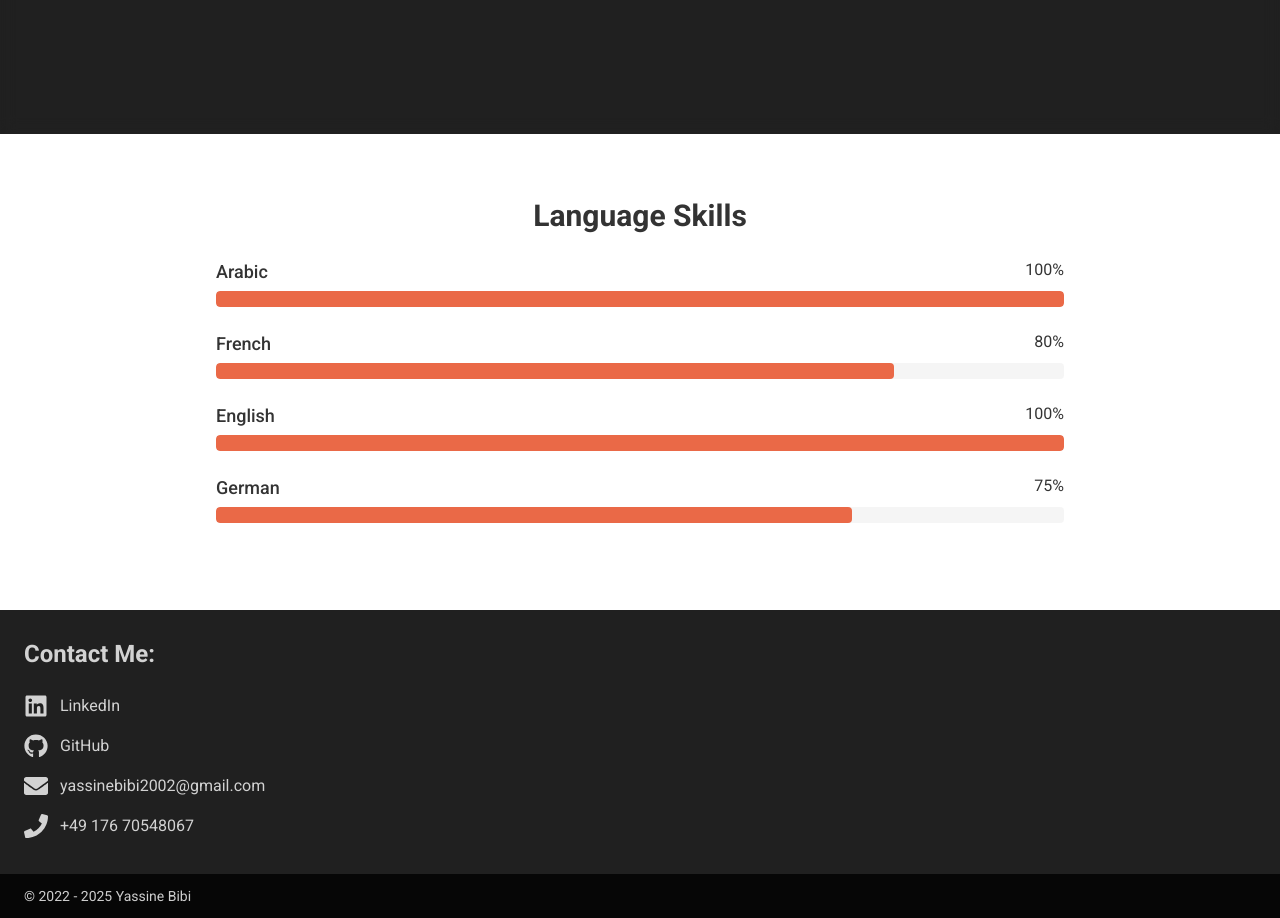
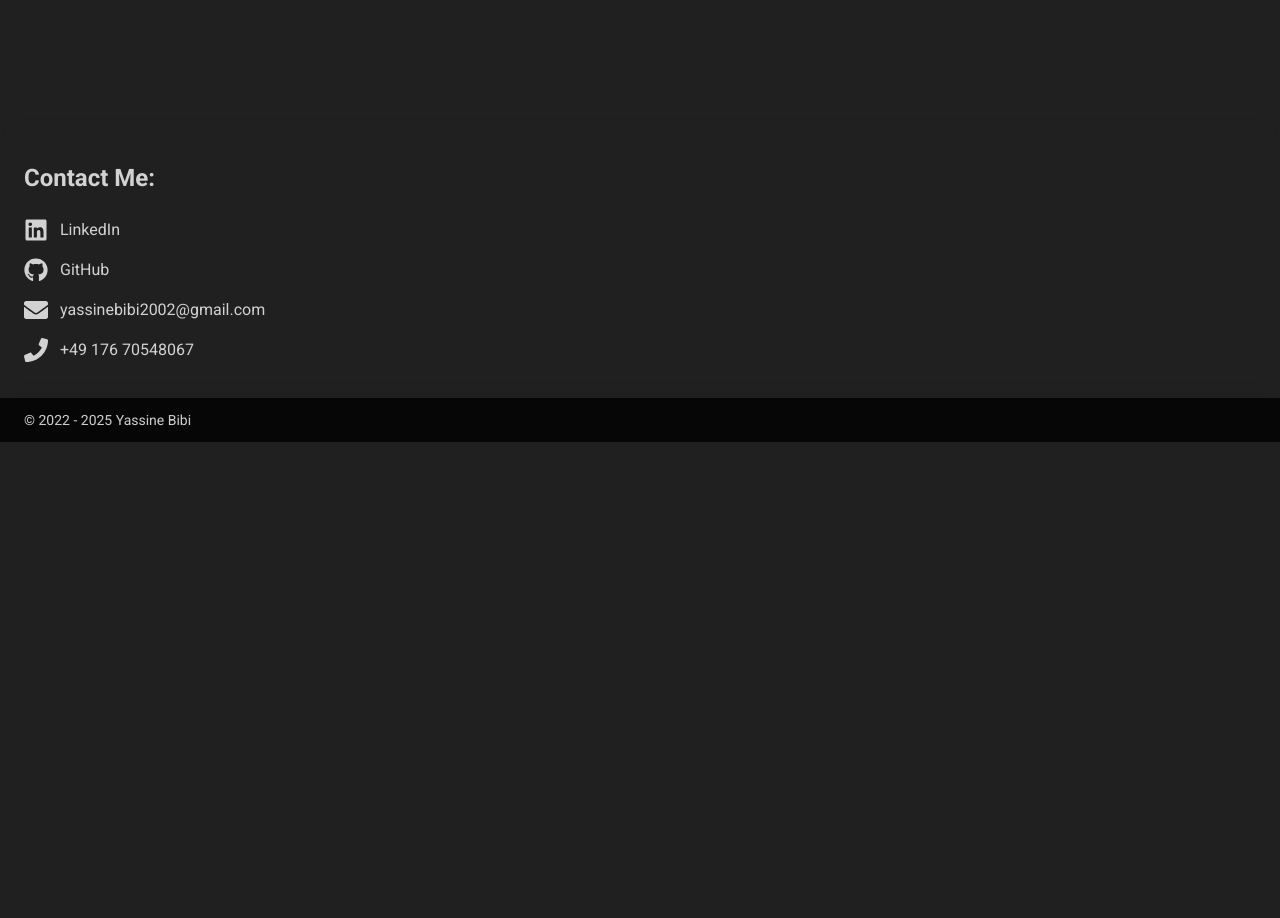
Before and after one commit to YassineBibi02/YassineBibi02.github.io, a Next.js app: page / in a window 1280 px wide. Shown: the part 3400-4318 px from the top of the page. After the commit the page ends 3842 px from the top, so only its background shows below. Built offline with nearby package versions, Linux system fonts and the light colour scheme.

Commit message:
Deploying analytics

```diff
--- a/app/components/Contact.tsx
+++ b/app/components/Contact.tsx
@@ -3,7 +3,7 @@ import { FaLinkedin, FaGithub, FaEnvelope, FaPhone } from 'react-icons/fa';
 
 const ContactInfo = () => {
   return (
-    <div className='pt-7'>
+    <div className=' backdrop-blur pt-7'>
     <div className=" w-full max-w-7xl px-[clamp(8px,10%,24px)] pu-5 mx-auto bg-transparent rounded-none pb-9">
       <h2 className="text-2xl font-bold text-WhiteCustom mb-6">Contact Me:</h2>
 
--- a/app/components/Languages.tsx
+++ b/app/components/Languages.tsx
@@ -1,41 +1,41 @@
-import React from 'react';
+// import React from 'react';
 
-const Languages = () => {
-    type LanguageSkill = {
-        name: string;
-        level: number;
-      };
-  // Example language skills
-  const languageSkills: LanguageSkill[] = [
-    { name: 'Arabic', level: 100 },
-    { name: 'French', level: 80 },
-    { name: 'English', level: 100 },
-    { name: 'German', level: 75 }
+// const Languages = () => {
+//     type LanguageSkill = {
+//         name: string;
+//         level: number;
+//       };
+//   // Example language skills
+//   const languageSkills: LanguageSkill[] = [
+//     { name: 'Arabic', level: 100 },
+//     { name: 'French', level: 80 },
+//     { name: 'English', level: 100 },
+//     { name: 'German', level: 75 }
 
 
-  ];
+//   ];
 
-  return (
-    <div className="bg-white py-10">
-      <div className="w-full max-w-4xl px-[clamp(8px,10%,24px)] mx-auto rounded-3xl p-6">
-        <h2 className="text-3xl font-bold mb-6 text-center  text-BlackCustom">Language Skills</h2>
+//   return (
+//     <div className="bg-white py-10">
+//       <div className="w-full max-w-4xl px-[clamp(8px,10%,24px)] mx-auto rounded-3xl p-6">
+//         <h2 className="text-3xl font-bold mb-6 text-center  text-BlackCustom">Language Skills</h2>
 
-        {languageSkills.map((lang, index) => (
-          <div key={index} className="mb-4">
-            <div className="flex justify-between mb-1">
-              <span className="text-lg font-medium  text-BlackCustom">{lang.name}</span>
-              <span className="text-base text-BlackCustom">{lang.level}%</span>
-            </div>
-            <progress
-              className="progress progress-accent w-full h-4"
-              value={lang.level}
-              max="100"
-            ></progress>
-          </div>
-        ))}
-      </div>
-    </div>
-  );
-};
+//         {languageSkills.map((lang, index) => (
+//           <div key={index} className="mb-4">
+//             <div className="flex justify-between mb-1">
+//               <span className="text-lg font-medium  text-BlackCustom">{lang.name}</span>
+//               <span className="text-base text-BlackCustom">{lang.level}%</span>
+//             </div>
+//             <progress
+//               className="progress progress-accent w-full h-4"
+//               value={lang.level}
+//               max="100"
+//             ></progress>
+//           </div>
+//         ))}
+//       </div>
+//     </div>
+//   );
+// };
 
-export default Languages;
+// export default Languages;
--- a/app/components/footer.tsx
+++ b/app/components/footer.tsx
@@ -4,7 +4,7 @@ const Footer = () => {
   const currentYear = new Date().getFullYear();
 
   return (
-    <div className=' bg-[rgba(0,0,0,0.8)]'>
+    <div className='backdrop-blur bg-[rgba(0,0,0,0.8)]'>
     <footer className="w-full  text-[rgba(255,255,255,0.8)] pb-3 pt-3 max-w-7xl px-[clamp(8px,10%,24px)] py-5 mx-auto ">
     <div className="flex items-center justify-start">
       <p className="text-sm">&copy; 2022 - {currentYear} Yassine Bibi</p>
--- a/app/layout.tsx
+++ b/app/layout.tsx
@@ -1,10 +1,10 @@
 import type { Metadata } from "next";
-import {  Roboto } from "next/font/google";
+import { Roboto } from "next/font/google";
 import "./globals.css";
-
+import { Analytics } from "@vercel/analytics/react";
 
 const roboto = Roboto({
-  weight: ['100','300','400', '500', '700'],
+  weight: ['100', '300', '400', '500', '700'],
   subsets: ['latin'],
 });
 
@@ -12,7 +12,6 @@ export const metadata: Metadata = {
   title: "Yassine Bibi",
   description: "Portfolio of Yassine Bibi - Software Developer",
   icons: {
-
     icon: [
       {
         media: '(prefers-color-scheme: light)',
@@ -26,7 +25,6 @@ export const metadata: Metadata = {
       },
     ],
     shortcut: '/images/YBlogoWhite.png',
-
   },
 };
 
@@ -37,10 +35,9 @@ export default function RootLayout({
 }>) {
   return (
     <html lang="en" data-theme="business">
-      <body
-        className={`${roboto.className} antialiased`}
-      >
+      <body className={`${roboto.className} antialiased`}>
         {children}
+        <Analytics /> {/* Vercel Analytics added here */}
       </body>
     </html>
   );
--- a/app/page.tsx
+++ b/app/page.tsx
@@ -1,4 +1,3 @@
-
 import React from 'react';
 import Header from "./components/Header";
 import BackgroundParticles from './components/BackgroundParticles';
@@ -8,7 +7,6 @@ import LandingSlide from './components/LandingSlide';
 import Projects from './components/Projects';
 import Timeline from './components/Timeline';
 import Contact from './components/Contact';
-import Languages from './components/Languages';
 
 
 
@@ -34,7 +32,7 @@ export default function Home() {
 
         <Projects />
         <Timeline />
-        <Languages />
+        {/* <Languages /> */}
         <Contact />
       </div>
 
--- a/package.json
+++ b/package.json
@@ -10,6 +10,7 @@
     "deploy": "npm run build && gh-pages -d out"
   },
   "dependencies": {
+    "@vercel/analytics": "^1.4.1",
     "next": "15.1.6",
     "react": "^19.0.0",
     "react-dom": "^19.0.0",
```
Also changed, not shown: 1 other file (tests, documents, lock files or other folders).
